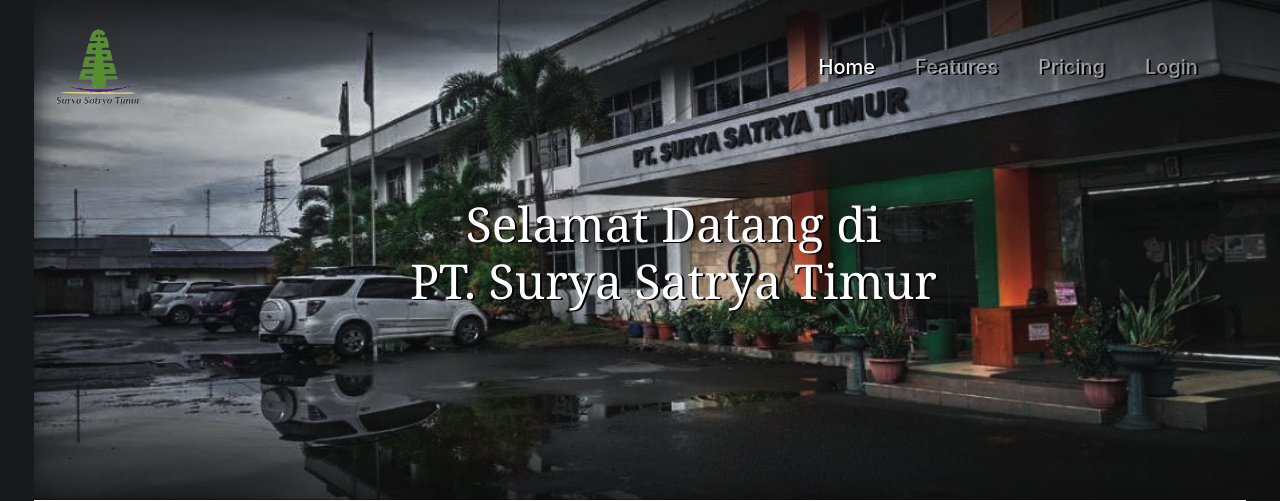
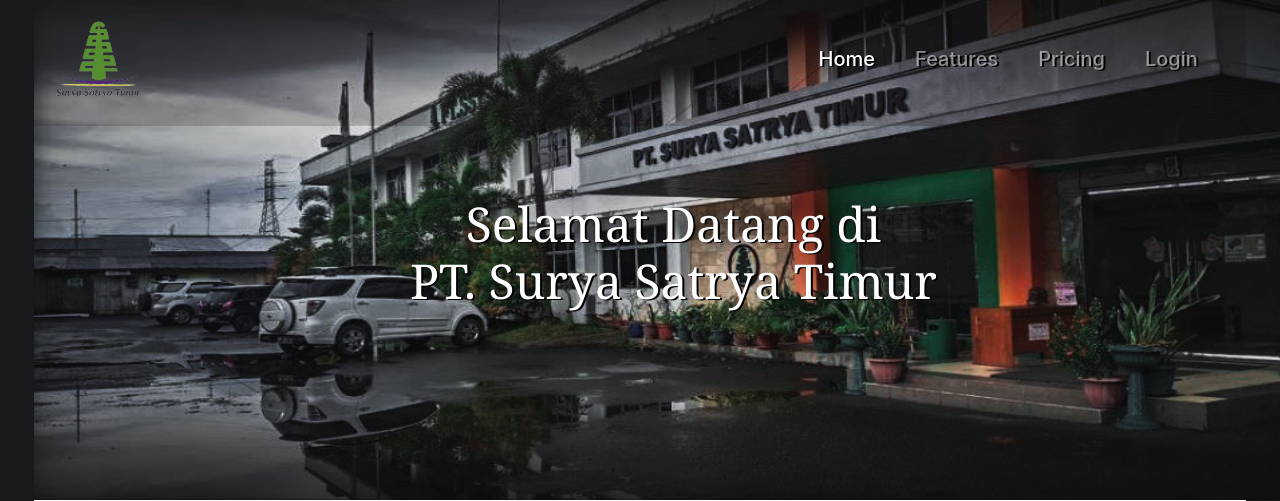
Before and after one commit to muhammadakbar-76/winda_project, a CodeIgniter app: page /database/ in a window 1280 px wide. Shown: the top 501 px of the page. Run offline with CodeIgniter, Linux system fonts and the light colour scheme; some libraries are stand-ins or nearby versions.

Commit message:
- memperjelas bagian header di home - menambah nama perusahaan di footer

```diff
--- a/application/views/templates/footer.php
+++ b/application/views/templates/footer.php
@@ -3,7 +3,7 @@
 <div class="container text-center">
 <div class="row">
 <div class="col-sm-12">
-    <p>&copy;Copyright 2021 | Built by Winda Dwi Anggraini</p>
+    <p>&copy;Copyright 2021, PT. Surya Satrya Timur | Built by Winda Dwi Anggraini</p>
 </div>
 </div>
 </div>
--- a/application/views/templates/header.php
+++ b/application/views/templates/header.php
@@ -29,7 +29,7 @@
     </div>
   </div>
 </div>
-<nav class="navbar navbar-expand-lg navbar-dark bg-transparent pt-3">
+<nav class="navbar navbar-expand-lg navbar-dark">
   <a class="navbar-brand" href="#"><img src="<?= base_url();?>assets/img/logo.png" alt=""></a>
   <button class="navbar-toggler" type="button" data-toggle="collapse" data-target="#navbarNavAltMarkup" aria-controls="navbarNavAltMarkup" aria-expanded="false" aria-label="Toggle navigation">
     <span class="navbar-toggler-icon"></span>
--- a/assets/css/style.css
+++ b/assets/css/style.css
@@ -5,6 +5,10 @@ body {
 html {
     position: relative;
     padding-bottom: 100px;
+}
+
+nav.navbar {
+    background-color: rgba(27, 18, 18, 0.2);
 }
 
 footer {
```
